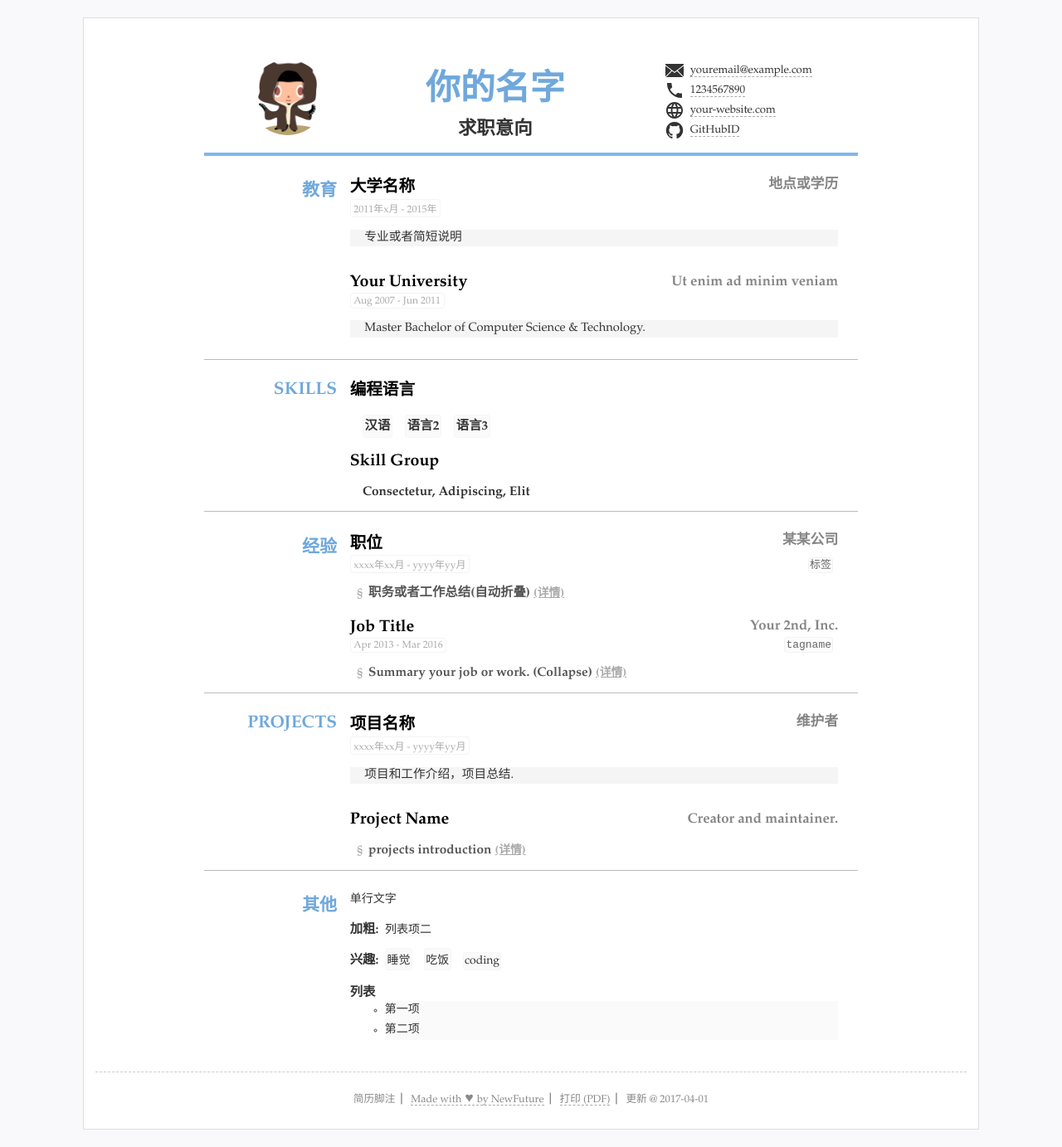
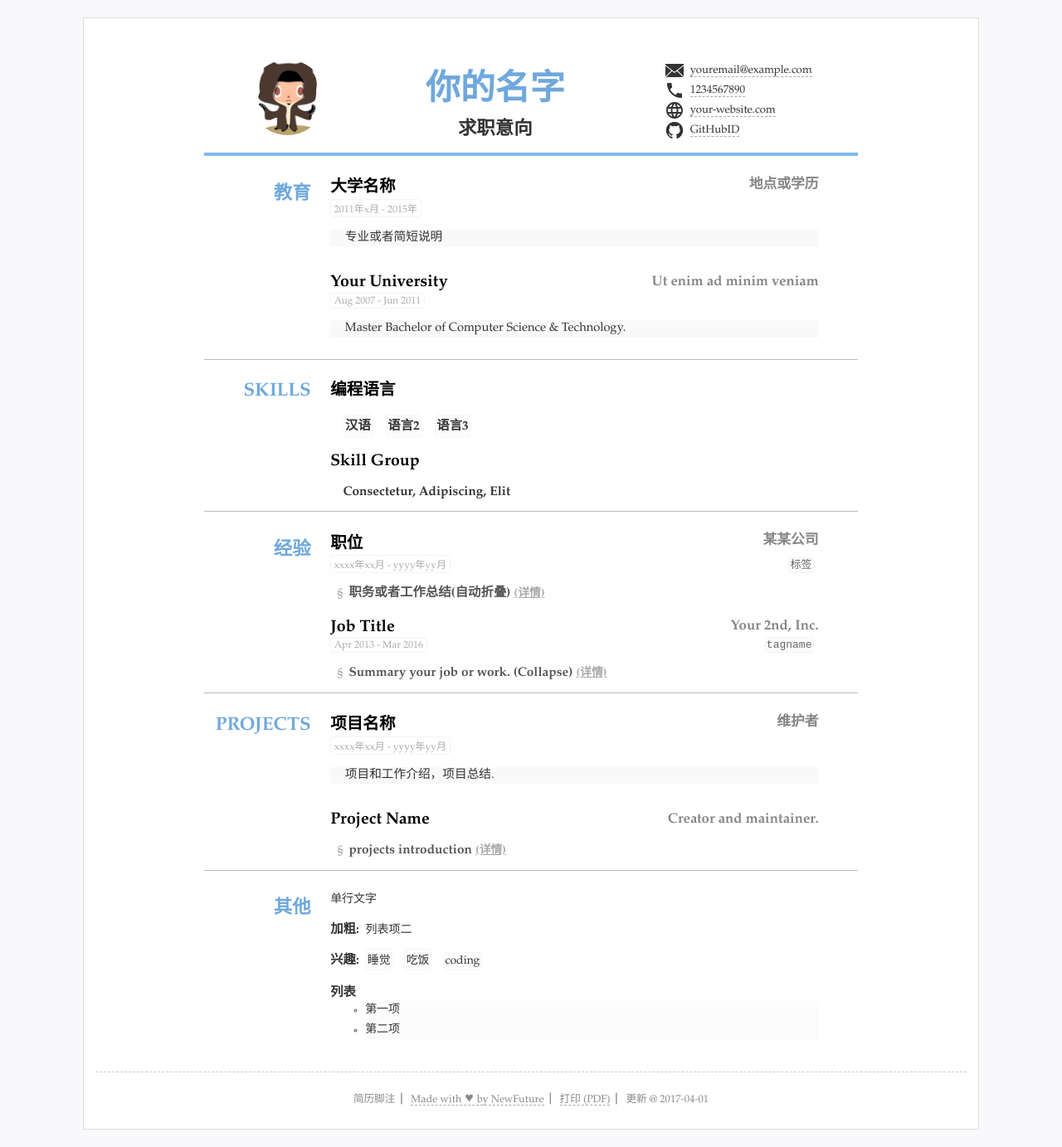
Before and after one commit to NewFuture/CV, a Jekyll site: the page built from index.html, in a window 1280 px wide. Shown: the whole page at 83% size. Built offline with Jekyll 4.4.1, drawn with Linux system fonts in a browser that asks for light colours.

Commit message:
update style

```diff
--- a/_sass/mobile.scss
+++ b/_sass/mobile.scss
@@ -37,7 +37,7 @@
     h2 {
         display: block;
         text-align: center;
-        margin: .8em auto .2em;
+        margin: .8em auto .2em !important;
     }
 }
 
--- a/_sass/resume.scss
+++ b/_sass/resume.scss
@@ -10,11 +10,12 @@ $paper_color: #fff;
 //默认文字颜色
 $default_color: #333;
 //详细内容颜色
-$detail_bg: rgba(236, 236, 236, .5);
+$detail_bg: rgba(236, 236, 236, .3);
 //时间外边颜色
 $time_outline: rgba(180, 180, 180, .15);
 //item背景色
-$other_bg:rgba(238, 238, 238, .3);
+$other_line:rgba(238, 238, 238, .4);
+$other_bg:rgba(238, 238, 238, .2);
 
 /*导入依赖*/
 
@@ -191,14 +192,22 @@ section {
 
 // .subject,
 h2 {
-    font-size: 1.5em;
+    width: 20%;
+    font-size: 1.4em;
     text-align: right;
-    width: 20%;
-    min-width: 7em;
-    font-weight: 800;
+    font-weight: 900;
     color: #6fa8dc;
     text-transform: uppercase;
     vertical-align: top;
+    &:lang(zh) {
+        font-size: 1.6em;
+        width: 16%;
+        min-width: 5em;
+        margin-right: 1%;
+    }
+    &:lang(en) {
+        min-width: 7em;
+    }
 }
 
 .content {
@@ -244,7 +253,8 @@ h2 {
         font-size: 1.1em;
         font-weight: 600;
         .item {
-            background: rgba(238, 238, 238, 0.33);
+            // background: rgba(238, 238, 238, 0.33);
+            background: rgba(245, 245, 245, .3);
         }
     }
 }
@@ -323,7 +333,7 @@ h2 {
     margin-right: 1em;
     display: inline-block;
     padding: .1em;
-    @include outline($other_bg);
+    @include outline($other_line);
 }
 
 // 其他others
```
